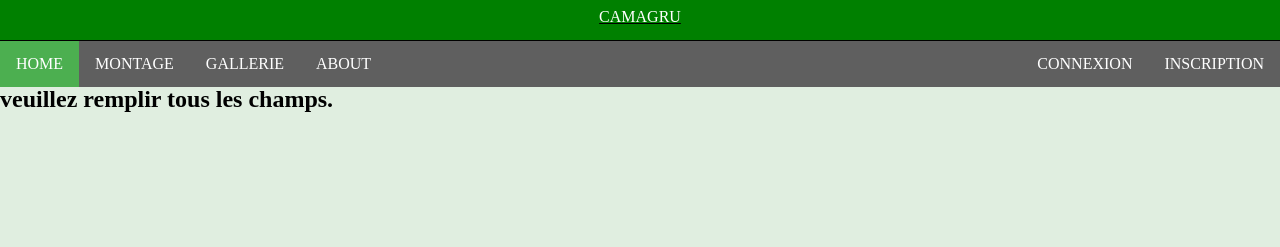
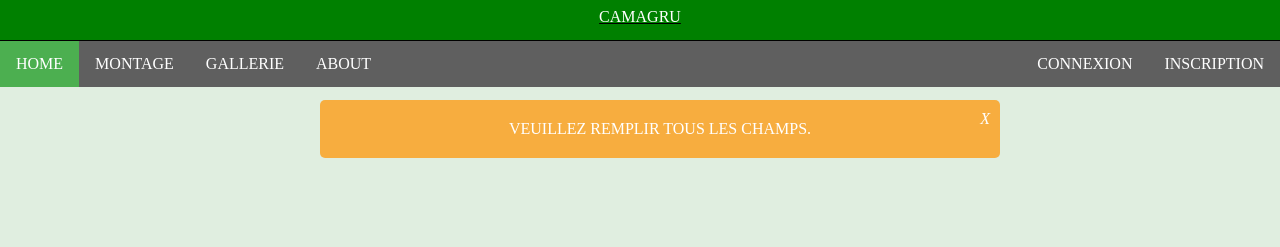
Before and after one commit to pablo-a/camagru, a PHP site: page /camagru/?signin=in in a window 1280 px wide. Shown: the top 247 px of the page. Run offline with PHP 8.4, Linux system fonts and the light colour scheme; data comes from the database, SQL or seed files in the repository.

Commit message:
mise en place d'un systeme de bannieres pour les messages a afficher a l'utilisateur

```diff
--- /dev/null
+++ b/css/alert.css
@@ -0,0 +1,24 @@
+#banner_alert {
+    position: fixed;
+    top: 100px;
+    left: 25%;
+    width: 50%;
+    background: rgba(255,149,0,0.72);
+    text-align: center;
+    z-index: 100;
+    color: #fff;
+    padding: 20px;
+    border-radius: 5px;
+    text-transform: uppercase;
+}
+
+.btn-close {
+    position: absolute;
+    top: 10px;
+    right: 10px;
+    cursor: pointer;
+}
+
+.btn-close:before {
+    content: "X";
+}
--- a/gallerie.php
+++ b/gallerie.php
@@ -3,6 +3,8 @@ session_start();
 //BDD
 include_once('connect_bdd.php');
 $bdd = connect_bdd($DB_DSN, $DB_USER, $DB_PASSWORD);
+
+include_once('include/alert.php');
 
 function get_photo_by_id($id, $bdd) {
     $query_get_photo_location = $bdd->prepare("SELECT * FROM image WHERE id = ?");
@@ -87,6 +89,8 @@ else if (isset($_GET) && extract($_GET) && $likeid) { // LIKE
         <meta charset="utf-8">
         <title>Montage Photo Camagru</title>
         <script type="text/javascript" src="script/display_signin.js"></script>
+        <script type="text/javascript" src="script/alert.js"></script>
+        <link rel="stylesheet" href="css/alert.css" type="text/css" />
         <link rel="stylesheet" href="css/header.css" type="text/css" />
         <link rel="stylesheet" href="css/navbar.css" type="text/css" />
         <link rel="stylesheet" href="css/gallerie.css" type="text/css" />
--- /dev/null
+++ b/include/alert.php
@@ -0,0 +1,16 @@
+<?php
+// Include files :
+//      include_once('banner_alert');
+//  	<link rel="stylesheet" href="css/alert.css" type="text/css" />
+// then use like :
+// banner_alert("les mots de passes sont differents.");
+
+function banner_alert($string)
+{
+    echo "<div id='banner_alert'>";
+    echo "<i class='btn-close' onclick='close_banner()'></i>";
+    echo "<span class='msg-alert'>" . $string . "</span></div>";
+}
+
+
+ ?>
--- a/include/signin.php
+++ b/include/signin.php
@@ -45,22 +45,22 @@
     					$_SESSION['user_name'] = $_POST['pseudo'];
                         $_SESSION['user_id'] = $result['id'];
                         unset($_POST);
-    					echo "<h2>Vous etes maintenant connecté " . htmlspecialchars($_SESSION['user_name']) . " !</h2>";
+    					banner_alert("Vous etes maintenant connecté " . htmlspecialchars($_SESSION['user_name']) . " !");
     				}
     				else {
-    					echo "<h2>Votre compte n'est pas actif</h2>";
+    					banner_alert("Votre compte n'est pas actif");
     				}
     			}
     			else {
-    					echo "<h2>Bad Password</h2>";
+    					banner_alert("Bad Password");;
     			}
     		}
     		else {
-    			echo "<h2>Error, User not found.</h2>";
+    			banner_alert("Error, User not found.");
     		}
     	}
     	else {
-    			echo "<h2>veuillez remplir tous les champs.</h2>";
+    			banner_alert("veuillez remplir tous les champs.");
     	}
     }
     else if (isset($_GET['signin']) && $_GET['signin'] == 'out') //DECONNEXION
--- a/index.php
+++ b/index.php
@@ -7,6 +7,7 @@ if (!isset($_SESSION['user_name']))
 
 //IMPORTATION DE LA FONTION DE CONNEXION A LA BDD
 include_once('connect_bdd.php');
+include_once('include/alert.php');
 
 //CONNEXION A LA BDD
 $bdd = connect_bdd($DB_DSN, $DB_USER, $DB_PASSWORD);
@@ -35,6 +36,8 @@ function user_exists($pseudo, $bdd)
 		<link rel="stylesheet" href="css/navbar.css" type="text/css" />
 		<link rel="stylesheet" href="css/signin.css" type="text/css" />
 		<link rel="stylesheet" href="css/index.css" type="text/css"  />
+		<link rel="stylesheet" href="css/alert.css" type="text/css" />
+		<script type="text/javascript" src="script/alert.js"></script>
 		<script type="text/javascript" src="script/display_signin.js"></script>
 		<script type="text/javascript" src="script/carroussel.js"></script>
 	</head>
@@ -77,8 +80,7 @@ function user_exists($pseudo, $bdd)
 
 		if (isset($_GET['sus']) && $_GET['sus'] == "link")
 		{
-			echo "<h3>Votre inscription a bien ete prise en compte. Veuillez
-			trouver le lien de confirmation dans votre boite mail</h3>";
+			banner_alert("Votre inscription a bien ete prise en compte. Veuillez trouver le lien de confirmation dans votre boite mail");
 		}
 		else if (isset($_GET['sus']) && $_GET['sus'] == "activate" && isset($_GET['pseudo']) && !empty($_GET['pseudo']))
 		{
@@ -89,14 +91,14 @@ function user_exists($pseudo, $bdd)
 				$query_activate_account->closeCursor();
 				if (!$result_query)
 				{
-					echo "<h2>Erreur lors de l'activation de votre compte. reessayez ulterieurement.";
+					banner_alert("Erreur lors de l'activation de votre compte. reessayez ulterieurement.");
 				}
 				else {
-					echo "<h3>votre compte est actif !</h3>";
+					banner_alert("votre compte est actif !");
 				}
 			}
 			else {
-				echo "<h3>Le compte a activer n'est pas dans la base de donnee.</h3>";
+				banner_alert("Le compte a activer n'est pas dans la base de donnee.");
 			}
 		}
  ?>
--- a/montage.php
+++ b/montage.php
@@ -2,6 +2,9 @@
 session_start();
 //IMPORTATION DE LA FONTION DE CONNEXION A LA BDD
 include_once('connect_bdd.php');
+
+// IMPORTATION DES BANNERS
+include_once('include/alert.php');
 
 //CONNEXION A LA BDD
 $bdd = connect_bdd($DB_DSN, $DB_USER, $DB_PASSWORD);
@@ -20,6 +23,8 @@ include_once('webcam.php');
         <link rel="stylesheet" href="css/navbar.css" type="text/css" />
         <link rel="stylesheet" href="css/signin.css" type="text/css" />
         <link rel="stylesheet" href="css/montage.css" type="text/css" />
+        <link rel="stylesheet" href="css/alert.css" type="text/css" />
+		<script type="text/javascript" src="script/alert.js"></script>
         <script type="text/javascript" src="script/webcam.js"></script>
         <script type="text/javascript" src="script/filtre.js"></script>
     </head>
--- /dev/null
+++ b/script/alert.js
@@ -0,0 +1,3 @@
+function close_banner() {
+    document.getElementById('banner_alert').style.display = "none";
+}
```
Also changed, not shown: suscribe.php (+12 -8 lines).
